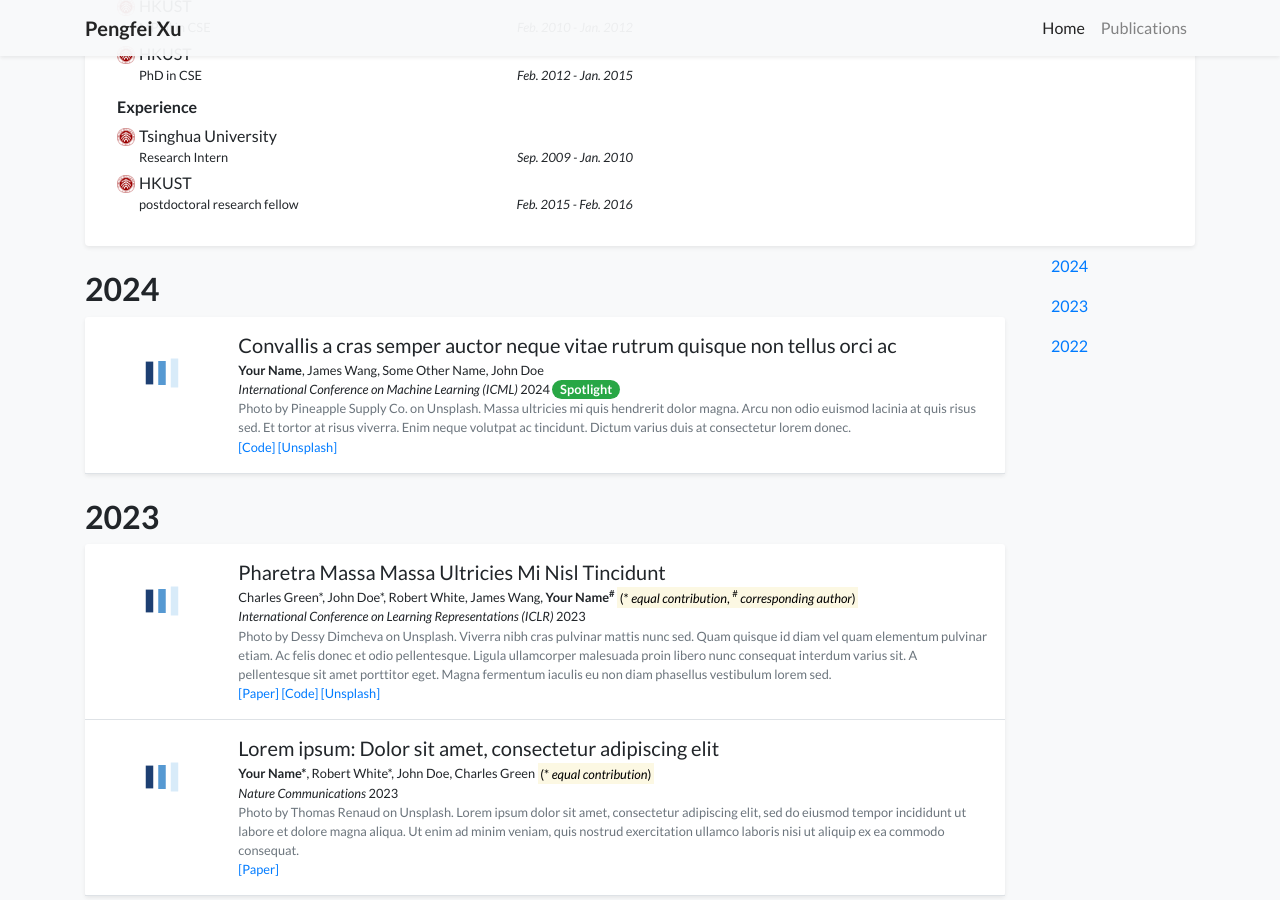
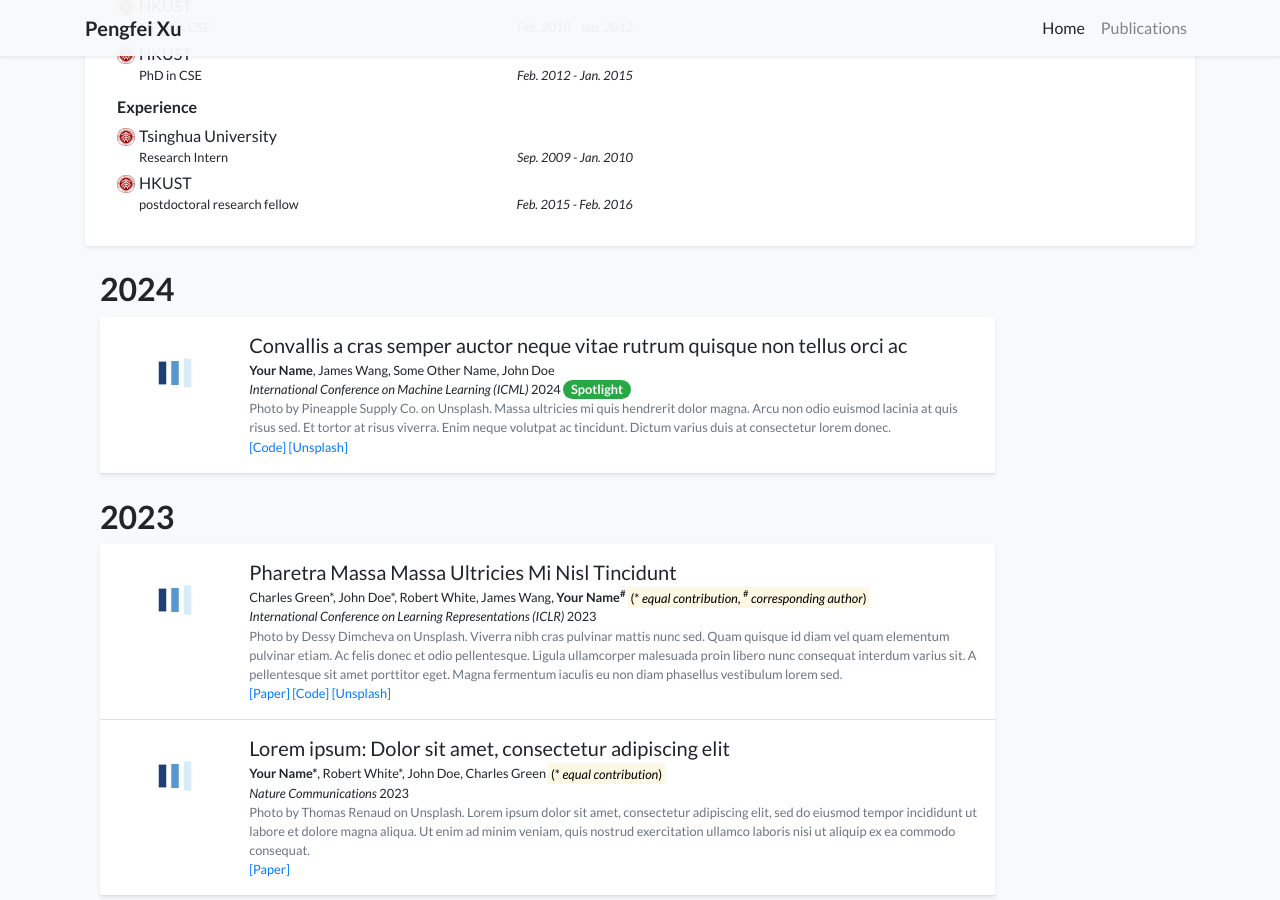
Before and after one commit to pengfei-xv/pengfei-xv.github.io, a Jekyll site: the page built from index.html, in a window 1280 px wide and 900 px high, scrolled down 825 px. Built offline with Jekyll 4.4.1, drawn with Linux system fonts in a browser that asks for light colours; a style sheet for code colours, icons or effects is not loaded.

Commit message:
Update index.html

```diff
--- a/index.html
+++ b/index.html
@@ -23,7 +23,21 @@
 
 {% assign pubs_by_year = site.publications | sort: "date" | reverse | group_by_exp: "item", "item.date | date: '%Y'" %}
 
-<div class="row">
+
+<div class="col-12 col-lg-10">
+    {% for year in pubs_by_year %}
+    {% assign num_papers = year.items | size %}
+    <h2 class="pt-4" id="year-{{ year.name }}">{{ year.name }}</h2>
+    <div class="my-0 p-0 bg-white shadow-sm rounded-sm">
+        {% for item in year.items %}
+            {% include widgets/publication_item.html item=item %}
+        {% endfor %}
+    </div>
+    {% endfor %}
+</div>
+
+
+<!-- <div class="row">
     <div class="col-12 col-lg-10">
         {% for year in pubs_by_year %}
         {% assign num_papers = year.items | size %}
@@ -44,7 +58,7 @@
         </div>
     </div>
 
-</div>
+</div> -->
 
 
 <!-- {% if site.data.display.homepage.show_selected_publications %}
```
